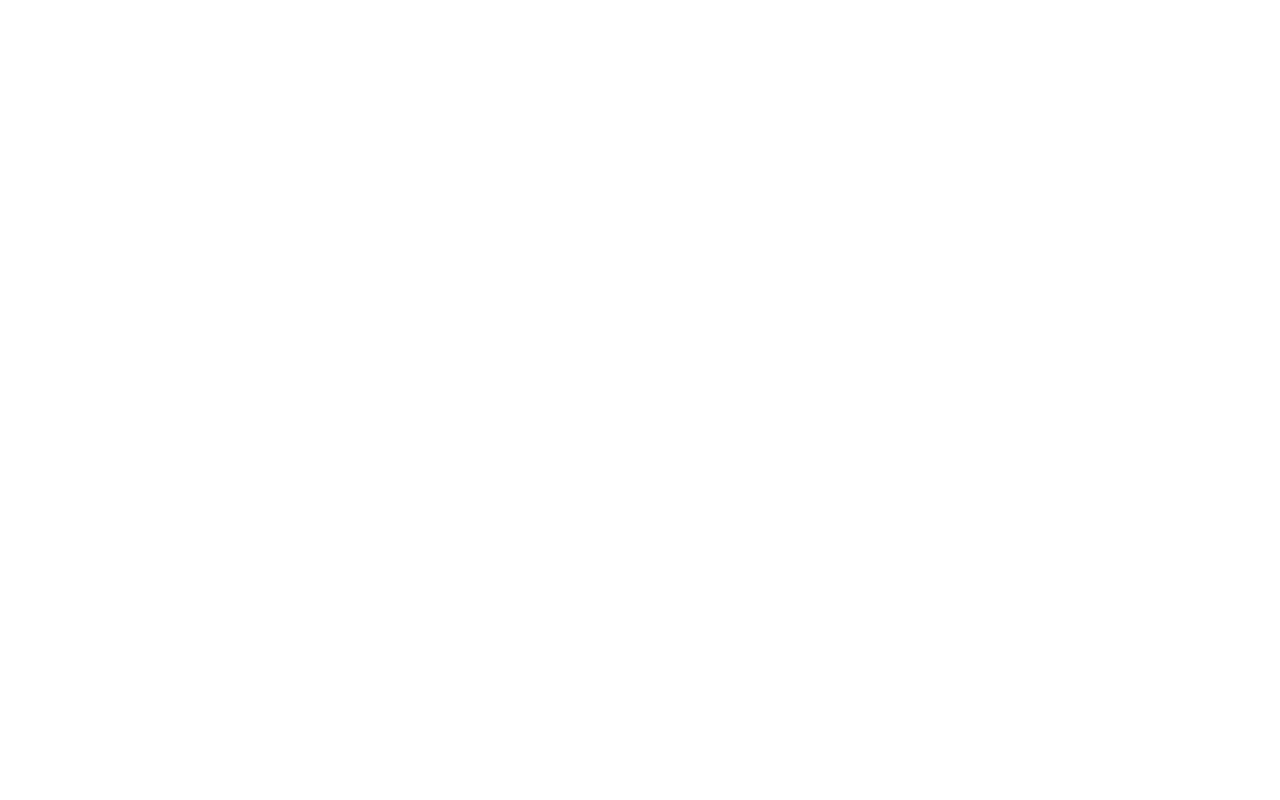
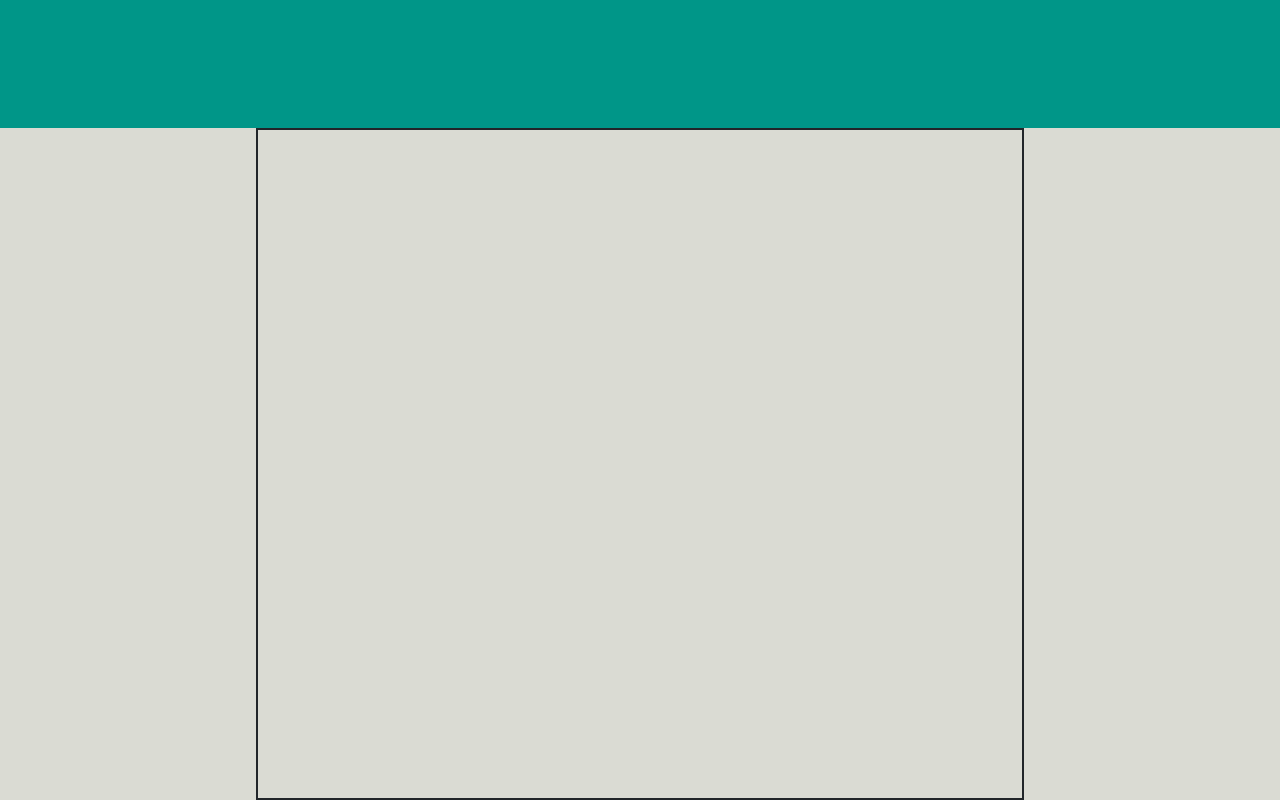
Before and after one commit to gianynx/vue-boolzapp, a plain HTML site: page index.html in a window 1280 px wide. Drawn offline with nearby package versions, Linux system fonts and the light colour scheme.

Commit message:
add #wrapper

```diff
--- a/css/style.css
+++ b/css/style.css
@@ -0,0 +1,35 @@
+/*****************************************************
+CSS GENERAL
+*****************************************************/
+
+:root {
+    --wrapper_top_bg_color: #009688;
+    --wrapper_main_bg_color: #dadbd3;
+}
+
+/*****************************************************
+CSS UTILITIES
+*****************************************************/
+
+.grid {
+    border: 2px solid;
+}
+
+/*****************************************************
+CSS "Boolzapp"
+*****************************************************/
+
+#wrapper_top {
+    height: 8rem;
+    background-color: var(--wrapper_top_bg_color);
+}
+
+#wrapper_main {
+    height: calc(100% - 8rem);
+    background-color: var(--wrapper_main_bg_color);
+}
+
+#boolzapp {
+    width: 60%;
+    height: 100%;
+}
--- a/index.html
+++ b/index.html
@@ -13,7 +13,14 @@
 </head>
 <body>
     <div id="app">
+        <div id="wrapper" class="vh-100 w-100">
+            <div id="wrapper_top" class="w-100"></div>
+            <div id="wrapper_main" class="w-100">
+                <div id="boolzapp" class="mx-auto grid">
 
+                </div>
+            </div>
+        </div>
     </div>
 
 
```
